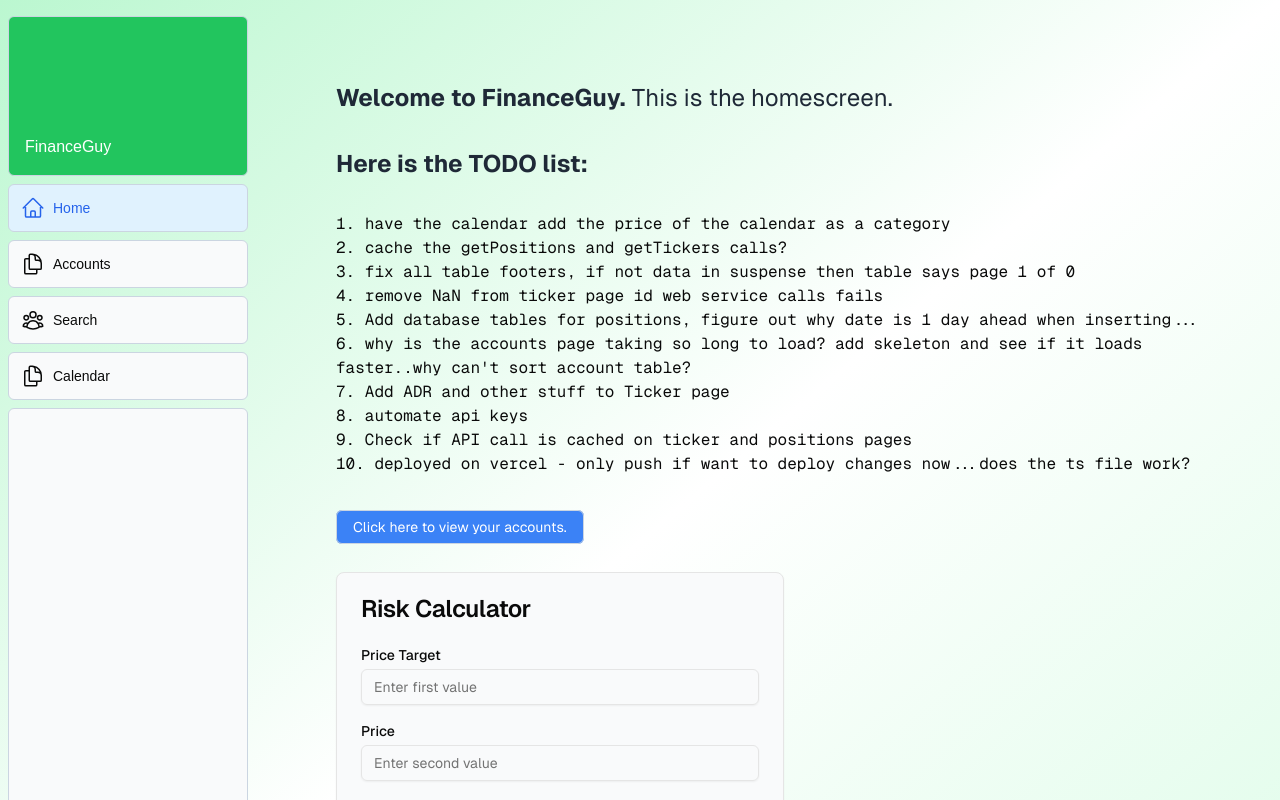
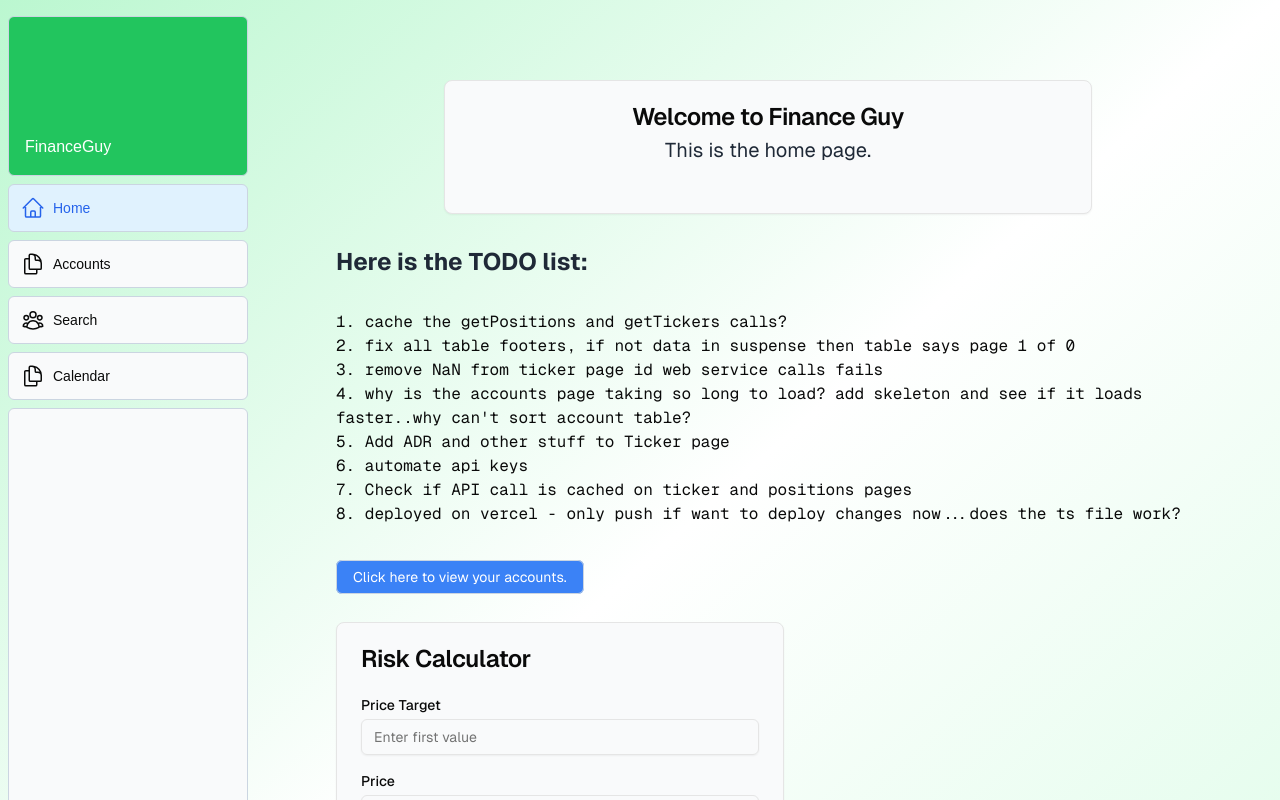
Before and after one commit to jek030/schwabApiNextJs, a Next.js app: page / in a window 1280 px wide. Shown: the top 800 px of the page. Built offline with nearby package versions, Linux system fonts and the light colour scheme.

Commit message:
header component added

```diff
--- a/app/accounts/[account]/positions/page.tsx
+++ b/app/accounts/[account]/positions/page.tsx
@@ -1,12 +1,13 @@
 import Link from 'next/link';
-import {Card, CardContent, CardDescription, CardHeader, CardTitle } from '@/app/ui/card';//CardFooter
+import { Card, CardContent, CardDescription, CardHeader, CardTitle } from '@/app/ui/card';
 import { Suspense } from 'react';
 import EmptyDataTableSkeleton from '../../../lib/empty-table-skeleton';
 import { columns } from '@/app/lib/positionsTableColumns';
 import { DataTable } from '@/app/ui/table';
 import { getAccountByNumber } from '@/app/lib/accountStore';
+import PageHeader from '@/app/components/PageHeader';
 
-export default async function Page({params} : {params: {account: string}}) {
+export default async function Page({ params }: { params: { account: string } }) {
   const account = await getAccountByNumber(params.account);
   if (!account) {
     throw new Error(`Account ${params.account} not found`);
@@ -15,16 +16,12 @@ export default async function Page({params} : {params: {account: string}}) {
   const accountNum = params.account;
 
   return (
-
     <div className="flex flex-col p-8 pb-20 gap-8 sm:p-20 font-[family-name:var(--font-geist-sans)]">
-        <header className="flex flex-col sm:items-start">
-          <p className=" text-gray-800 md:text-2xl md:leading-normal">
-             <strong>Welcome to FinanceGuy.</strong> This is the positions page.
-          </p>
-
-        </header>
+      <PageHeader>
+        This is the positions page.
+      </PageHeader>
       <main className="flex flex-col gap-8 sm:items-start">
-        <p >
+        <p>
           <Link
             href=".."
             className="border border-slate-200 mt-4 rounded-md bg-blue-500 px-4 py-2 text-sm text-white transition-colors hover:bg-blue-400"
@@ -41,13 +38,11 @@ export default async function Page({params} : {params: {account: string}}) {
             </CardDescription>
           </CardHeader>
           <CardContent>
-
             <Suspense fallback={EmptyDataTableSkeleton(columns)}>
-            <DataTable columns={columns} data={account.positions}/>
+              <DataTable columns={columns} data={account.positions} />
             </Suspense>
           </CardContent>
         </Card>
-
       </main>
     </div>
   );
--- a/app/accounts/calendar/page.tsx
+++ b/app/accounts/calendar/page.tsx
@@ -7,6 +7,7 @@ import { Button } from "@/components/ui/button";
 import { Input } from "@/components/ui/input";
 import { Select, SelectContent, SelectItem, SelectTrigger, SelectValue } from "@/components/ui/select";
 import {Account} from '../../lib/utils';
+import PageHeader from '@/app/components/PageHeader';
 
 interface EventCategory {
   name: string;
@@ -332,14 +333,12 @@ const CalendarPage: React.FC = () => {
   return (
 
     <div className="flex flex-col p-8 pb-20 gap-8 sm:p-20 font-[family-name:var(--font-geist-sans)]">
-      <main className="w-full">
-        <header className="flex flex-col sm:items-start">
-          <p className="text-gray-800 md:text-2xl md:leading-normal">
-            <strong>Welcome to FinanceGuy.</strong> This is the calendar page.
-          </p>
-        </header>
+      <PageHeader>
+        This is the calendar page.
+      </PageHeader>
 
-        <div className="min-h-screen p-2">
+      <main className="w-full mt-8">
+        <div className="flex flex-col gap-8 sm:items-start">
           <Card className="w-full">
             <CardHeader>
               <div className="flex items-center justify-between">
--- a/app/accounts/page.tsx
+++ b/app/accounts/page.tsx
@@ -5,6 +5,7 @@ import { Suspense } from 'react';
 import { columns } from '../lib/accountsTableColumns';
 import { getAccounts } from '../lib/accountStore';
 import { DataTable } from '../ui/table';
+import PageHeader from '../components/PageHeader';
 
 export default async function Page() {
   const accounts = await getAccounts();
@@ -12,12 +13,10 @@ export default async function Page() {
   return (
 
     <div className="flex flex-col p-8 pb-20 gap-8 sm:p-20 font-[family-name:var(--font-geist-sans)]">
-      <header className="flex flex-col sm:items-start">
-      <p className="text-gray-800 md:text-2xl md:leading-normal">
-           <strong>Welcome to FinanceGuy.</strong> This is the accounts page.
-      </p>
+      <PageHeader>
+        This is the accounts page.
+      </PageHeader>
 
-      </header>
       <main className="flex flex-col gap-8 sm:items-start">
         <p>
             <Link
--- /dev/null
+++ b/app/components/PageHeader.tsx
@@ -0,0 +1,23 @@
+import { ReactNode } from 'react';
+import { Card, CardContent, CardDescription, CardHeader, CardTitle } from '@/app/ui/card';
+
+interface PageHeaderProps {
+  children: ReactNode;
+}
+
+export default function PageHeader({ children }: PageHeaderProps) {
+  return (
+    <header className="flex flex-col w-3/4 mx-auto">
+      <Card>
+        <CardHeader className="text-center">
+          <CardTitle>Welcome to Finance Guy</CardTitle>
+          <CardDescription className="text-gray-800 md:text-xl md:leading-normal text-center">
+            {children}
+          </CardDescription>
+        </CardHeader>
+        <CardContent>
+        </CardContent>
+      </Card>
+    </header>
+  );
+}
--- a/app/layout.tsx
+++ b/app/layout.tsx
@@ -28,7 +28,8 @@ export default function RootLayout({
     <html lang="en">
       <body className={`${geistSans.variable} ${geistMono.variable} h-screen flex flex-col divide-y divide-slate-300 overflow-auto`}>
         <div className="flex flex-row grow h-auto bg-gradient-to-br from-green-200 via-white to-green-100">
-            <SideNav />
+
+          <SideNav />
           <main className="flex-1 w-full">{children}</main>
         </div>
         <div className="flex-none h-14">
--- /dev/null
+++ b/app/lib/getSchwabTicker.tsx
@@ -0,0 +1,15 @@
+export const getTicker = async(ticker: string) => {
+    const res = await fetch("https://api.schwabapi.com/marketdata/v1/"+ticker+"/quotes", {
+        method: 'GET',
+        headers: {
+          "Accept-Encoding": "application/json",
+          Authorization: "Bearer " + process.env.ACCESS_TOKEN,
+        },
+    });
+
+    if (!res.ok) {
+        throw new Error(`Failed to getAccounts from Charles Schwab API. Status: ${res.status} - ${res.statusText}`)
+    }
+    const data = await res.json();
+    return data;
+};
--- a/app/page.tsx
+++ b/app/page.tsx
@@ -1,26 +1,22 @@
 import Link from 'next/link';
 import ADRCalculationCard from './lib/adr-calculation-card';
+import PageHeader from './components/PageHeader';
+
 export default function Home() {
 
   return (
     <div className="flex flex-col p-8 pb-20 gap-8 sm:p-20 font-[family-name:var(--font-geist-sans)]">
-        <header className="flex flex-col sm:items-start">
-        <p className="text-gray-800 md:text-2xl md:leading-normal">
-           <strong>Welcome to FinanceGuy.</strong> This is the homescreen.
-        </p>
-
-      </header>
-
+      <PageHeader>
+        This is the home page.
+      </PageHeader>
       <div className="flex flex-col gap-8 ">
         <strong className={` text-xl text-gray-800 md:text-2xl `}>
              Here is the TODO list:
         </strong>
           <ul className="list-inside list-decimal text-center sm:text-left font-[family-name:var(--font-geist-mono)]">
-          <li>have the calendar add the price of the calendar as a category</li>
-          <li>cache the getPositions and getTickers calls?</li>
+            <li>cache the getPositions and getTickers calls?</li>
             <li> fix all table footers, if not data in suspense then table says page 1 of 0</li>
             <li>remove NaN from ticker page id web service calls fails</li>
-            <li>Add database tables for positions, figure out why date is 1 day ahead when inserting...</li>
             <li>why is the accounts page taking so long to load? add skeleton and see if it loads faster..why can't sort account table?</li>
             <li>Add ADR and other stuff to Ticker page</li>
             <li>automate api keys</li>
--- a/app/search/[ticker]/page.tsx
+++ b/app/search/[ticker]/page.tsx
@@ -6,6 +6,7 @@ import { Divider } from "@nextui-org/react";
 import { PriceHistoryCard } from '@/app/ui/PriceHistoryCard';
 import { Suspense } from 'react';
 import { Ticker } from '@/app/lib/utils';
+import PageHeader from '@/app/components/PageHeader';
 
 
 const getColor = (num:number) => {
@@ -61,18 +62,15 @@ export default function Page({params} : {params: {ticker: string }}) {
 
   return (
     <div className="flex flex-col w-full gap-6 p-4">
-      <header className="flex flex-col sm:items-start px-4">
-        <p className="text-gray-800 md:text-2xl md:leading-normal">
-           <strong>Welcome to FinanceGuy.</strong> This is the ticker page.
-        </p>
+      <PageHeader>
+        This is the ticker page.
         <Link
           href=".."
           className="border border-slate-200 mt-4 rounded-md bg-blue-500 px-4 py-2 text-sm text-white transition-colors hover:bg-blue-400"
         >
           Go Back
         </Link>
-      </header>
-
+      </PageHeader>
       <main className="grid grid-cols-1 lg:grid-cols-2 gap-6 px-4 w-full">
         <Card className="w-full">
           <CardHeader>
--- a/app/search/page.tsx
+++ b/app/search/page.tsx
@@ -8,6 +8,7 @@ import { Button } from "@/components/ui/button"
 import { Input } from "@/components/ui/input"
 import { Search as SearchIcon } from 'lucide-react'
 import { useRouter } from 'next/navigation';
+import PageHeader from '../components/PageHeader';
 
 import {
   Form,
@@ -18,6 +19,7 @@ import {
   FormLabel,
   FormMessage,
 } from "@/components/ui/form"
+
 
 const FormSchema = z.object({
   ticker: z.string().min(1, {
@@ -77,12 +79,11 @@ export function SearchForm() {
 
 export default function Page() {
   return (
-    <div className="grid grid-rows-[20px_1fr_20px] p-8 pb-20 gap-8 sm:p-20 font-[family-name:var(--font-geist-sans)]">
-      <header className="flex flex-col gap-8 sm:items-start">
-        <p className="text-xl text-gray-800 md:text-2xl">
-          <strong>Welcome to FinanceGuy.</strong> This is the search page.
-        </p>
-      </header>
+    <div className="flex flex-col p-8 pb-20 gap-8 sm:p-20 font-[family-name:var(--font-geist-sans)]">
+      <PageHeader>
+        This is the search page.
+      </PageHeader>
+
       <main className="flex flex-col gap-8 row-start-2 justify-items-center items-center sm:items-start">
         <p>
           <Link
--- a/app/ui/PriceHistoryCard.tsx
+++ b/app/ui/PriceHistoryCard.tsx
@@ -7,9 +7,22 @@ import { DataTable } from "@/app/ui/table";
 import {Card,CardContent,CardDescription,CardHeader,CardTitle} from '@/app/ui/card';//CardFooter
 import { PriceHistory } from '@/app/lib/utils';
 
+// Add this helper function at the top of the file, after imports
+const getFirstBusinessDay = () => {
+    const date = new Date();
+    date.setDate(1); // First day of current month
+
+    // Adjust for weekend
+    while (date.getDay() === 0 || date.getDay() === 6) {
+        date.setDate(date.getDate() + 1);
+    }
+
+    return date.toISOString().split('T')[0];
+};
+
 export const PriceHistoryCard = ({ ticker }: { ticker: string }) => {
 
-    const [startDate, setStartDate] = useState("2024-09-01");
+    const [startDate, setStartDate] = useState(getFirstBusinessDay());
     const [endDate, setEndDate] = useState(new Date().toISOString().split('T')[0]);
     const [priceHistory, setPriceHistory] = useState<PriceHistory[]>([]);
 
@@ -20,9 +33,7 @@ export const PriceHistoryCard = ({ ticker }: { ticker: string }) => {
         return date instanceof Date && !isNaN(date.getTime());
     };
 
-    useEffect(() => {
-        fetchPriceHistory();
-    }, []);
+
 
     const fetchPriceHistory = useCallback(async () => {
         if (isValidDate(startDate) && isValidDate(endDate)) {
@@ -41,6 +52,10 @@ export const PriceHistoryCard = ({ ticker }: { ticker: string }) => {
             setPriceHistory([]);
         }
     }, [ticker, startDate, endDate]);
+
+    useEffect(() => {
+        fetchPriceHistory();
+    }, []);
 
     return (
       <Card className="w-full lg:col-span-2">
```
Lines whose indentation alone changed are shown as unchanged.
